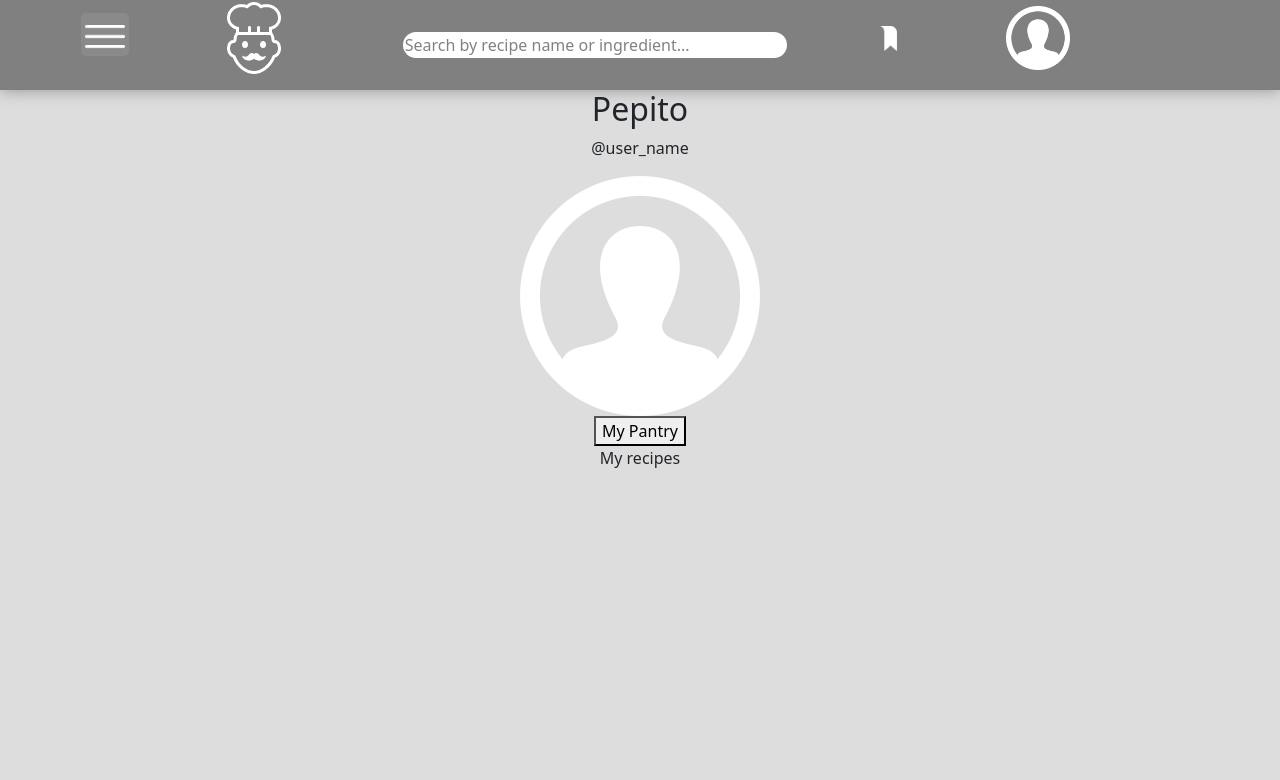
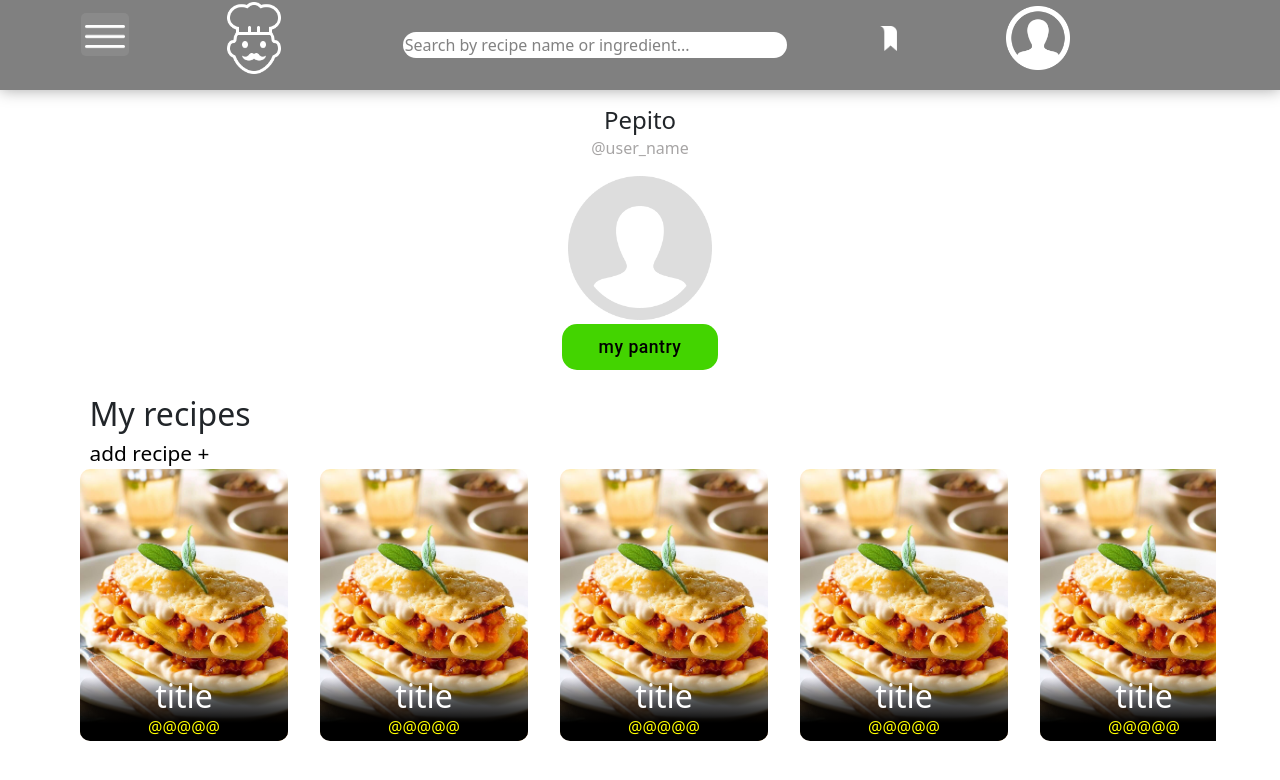
Before and after one commit to conpantuflas/proyecto_final, a React (Create React App) app: page /profile in a window 1280 px wide. Shown: the top 780 px of the page. Built offline with nearby package versions, Linux system fonts and the light colour scheme.

Commit message:
fachada lista para perfil de usuario

```diff
--- a/src/App.js
+++ b/src/App.js
@@ -5,7 +5,6 @@ import { BrowserRouter, Routes, Route } from 'react-router-dom'
 import ViewRecipe from './Views/ViewRecipe'
 import CreateRecipe from './Component/CreateRecipe/CreateRecipe'
 import 'bootstrap/dist/css/bootstrap.min.css'
-// import Favoritos from './Component/Favoritos/Favoritos'
 import Home from './Views/Home'
 import Navbar from './Component/Navbar/Navbar'
 import CommentsRates from './Component/Comment_Rate/Comment_Rate'
--- a/src/Component/CreateRecipe/CreateRecipe.js
+++ b/src/Component/CreateRecipe/CreateRecipe.js
@@ -80,7 +80,6 @@ const CreateRecipe = () => {
 
   return (
     <>
-      <Navbar />
       <ModalSessionStart />
       <form
         onSubmit={(e) => {
--- a/src/Component/modals/ModalMyPantry.js
+++ b/src/Component/modals/ModalMyPantry.js
@@ -14,16 +14,17 @@ const useStyles = makeStyles((theme) => ({
     boxShadow: theme.shadows[5],
     padding: '16px 32px 24px',
     top: '20%',
-    left: '34%',
+    left: '27%',
     transform: 'transalte(-50%, -50%)',
   },
   buttonOpenPantry: {
-    margin: '0',
-    textTransform: 'lowercase',
-    color: '#fff',
-    padding: 0,
-    fontWeight: 700,
+    margin: '0.2rem',
+    color: '#000',
+    textTransform: 'lowerCase',
+    padding: '0.5rem 2.3rem',
     fontSize: '1.1rem',
+    background: '#43d400',
+    borderRadius: '15px',
   },
   closePantry: {
     background: 'none',
@@ -144,7 +145,7 @@ const ModalMyPantry = () => {
         className={styles.buttonOpenPantry}
         onClick={() => abrirCerrarModal()}
       >
-        Add my Pantry
+        My Pantry
       </Button>
       <Modal open={modal} onClose={abrirCerrarModal}>
         {body}
--- a/src/Component/profile/Profile.js
+++ b/src/Component/profile/Profile.js
@@ -1,20 +1,29 @@
 import React from 'react'
-import userImage from '../Navbar/image/user.png'
+import userImage from '../profile/userImage.png'
 import './profile.css'
+import ModalMyPantry from '../modals/ModalMyPantry'
+import { Link } from 'react-router-dom'
+import Slider from '../slider/SliderMyRecipe'
 
 const Profile = () => {
   return (
     <div>
       <div>
-        <h2>Pepito</h2>
-        <p>@user_name</p>
-        <img src={userImage} alt="x" />
+        <h2 className="name_profile">Pepito</h2>
+        <p className="userName_profile">@user_name</p>
+        <img className="userImage_profile" src={userImage} alt="x" />
       </div>
       <div>
-        <button>My Pantry</button>
+        <ModalMyPantry />
       </div>
-      <div>
-        <p>My recipes</p>
+      <div className="divMyRecipe_profile">
+        <div className="contentTitleRecipe_profile">
+          <p className="titleRecipes_profile">My recipes</p>
+          <Link to="/createRecipe" className="addRecipe_profile">
+            add recipe +
+          </Link>
+        </div>
+        <Slider />
       </div>
     </div>
   )
--- a/src/Component/profile/profile.css
+++ b/src/Component/profile/profile.css
@@ -1,3 +1,36 @@
-body{
-    background: #dddddd
+.name_profile{
+    font-size: 1.5rem;
+    margin-top: 1rem;
+    margin-bottom: 0.1rem;
+    font-weight: 400;
 }
+
+.userName_profile{
+    color: rgb(167, 165, 165);
+    font-weight: 300;
+}
+
+.userImage_profile{
+    width: 9rem;
+}
+
+.divMyRecipe_profile{
+    margin-top: 1rem;
+}
+
+
+.addRecipe_profile{
+    font-size: 1.3rem;
+    font-weight: 200;
+    margin:0 0 0 7%;
+    display: flex;
+    justify-content: flex-start;
+}
+
+.titleRecipes_profile{
+    font-size: 2rem;
+    font-weight: 200;
+    margin:0 0 0 7%;
+    display: flex;
+    justify-content: flex-start;
+}
--- /dev/null
+++ b/src/Component/slider/Card.js
@@ -0,0 +1,19 @@
+import React from 'react'
+import lasaña from '../ViewRecipe/image/lasaña.jpg'
+import '../slider/card.css'
+
+const Card = () => {
+  return (
+    <div className="dadContent_card">
+      <div className="content_card">
+        <img className="image_card" src={lasaña} alt="imgx" />
+        <div className="divInfo_card">
+          <h2 className="title_card">title</h2>
+          <p className="valuation_card">@@@@@</p>
+        </div>
+      </div>
+    </div>
+  )
+}
+
+export default Card
--- /dev/null
+++ b/src/Component/slider/SliderMyRecipe.js
@@ -0,0 +1,25 @@
+import React from 'react'
+import Card from './Card'
+import '../slider/sMyRecipe.css'
+
+const SliderMyRecipe = () => {
+  return (
+    <div className="dadContent_sMyRecipe">
+      <div className="Content_sMyRecipe">
+        <Card />
+        <Card />
+        <Card />
+        <Card />
+        <Card />
+        <Card />
+        <Card />
+        <Card />
+        <Card />
+        <Card />
+        <Card />
+      </div>
+    </div>
+  )
+}
+
+export default SliderMyRecipe
--- /dev/null
+++ b/src/Component/slider/card.css
@@ -0,0 +1,44 @@
+
+.dadContent_card{
+    margin: 0 1rem;
+}
+
+.content_card{
+    position: relative;
+    width:13rem ;
+    height: 17rem;
+}
+
+.image_card{
+    width:13rem ;
+    height: 17rem;
+    object-fit: cover;
+    top: 0px;
+    left: 0px;
+    position: absolute;
+    z-index: 1;
+    border-radius: 10px;
+}
+
+.divInfo_card{
+    position: absolute;
+    top: 13rem;
+    left: 0px;
+    z-index: 2;
+    background: rgb(0,0,0);
+    background: linear-gradient(0deg, rgba(0,0,0,1) 28%, rgba(0,0,0,0.5881006864988558) 67%, rgba(255,255,255,0) 100%);
+    width: 100%;
+    height: 4rem;
+    border-radius: 10px;
+}
+
+.title_card{
+    color: #fff;
+    margin: 0;
+    font-weight: 300;
+}
+
+.valuation_card{
+    color:yellow;
+    font-weight: 100;
+}
--- /dev/null
+++ b/src/Component/slider/sMyRecipe.css
@@ -0,0 +1,14 @@
+
+.dadContent_sMyRecipe{
+    width: 90%;
+    margin: 0 auto;
+}
+
+.Content_sMyRecipe{
+    width:100%;
+    height: 24rem;
+    overflow-y: hidden;
+    overflow-x: auto;
+    white-space: nowrap;
+    display: flex;
+}
```
Also changed, not shown: src/Component/profile/userImage.png (added).
